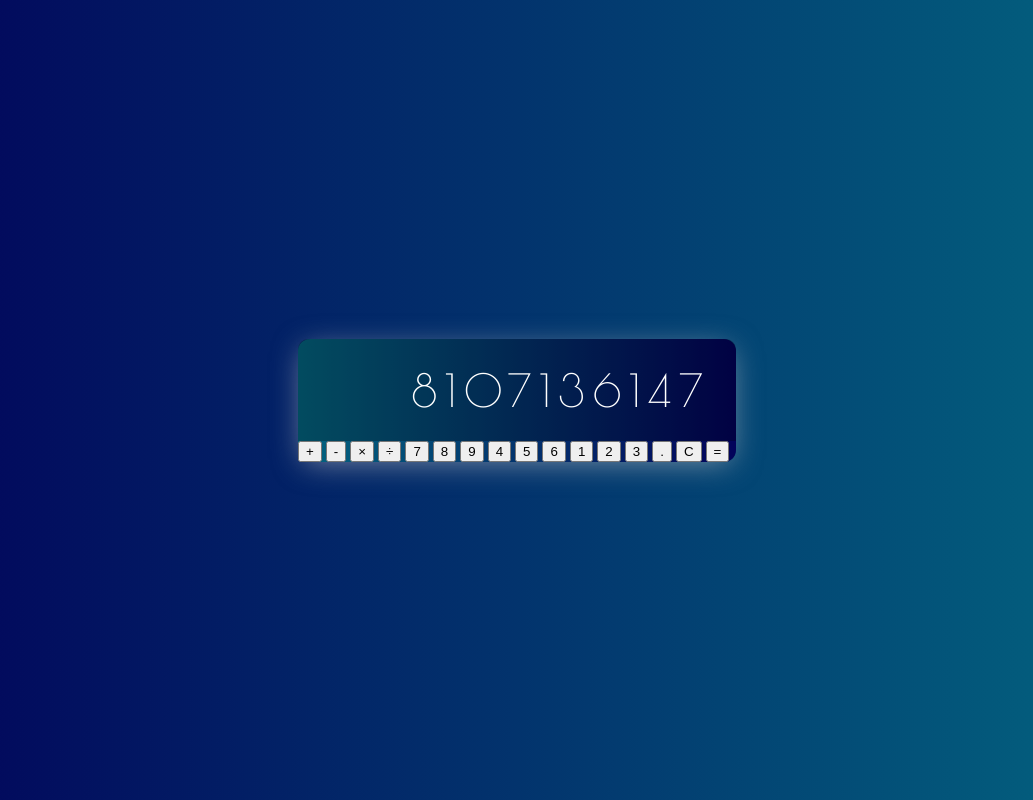
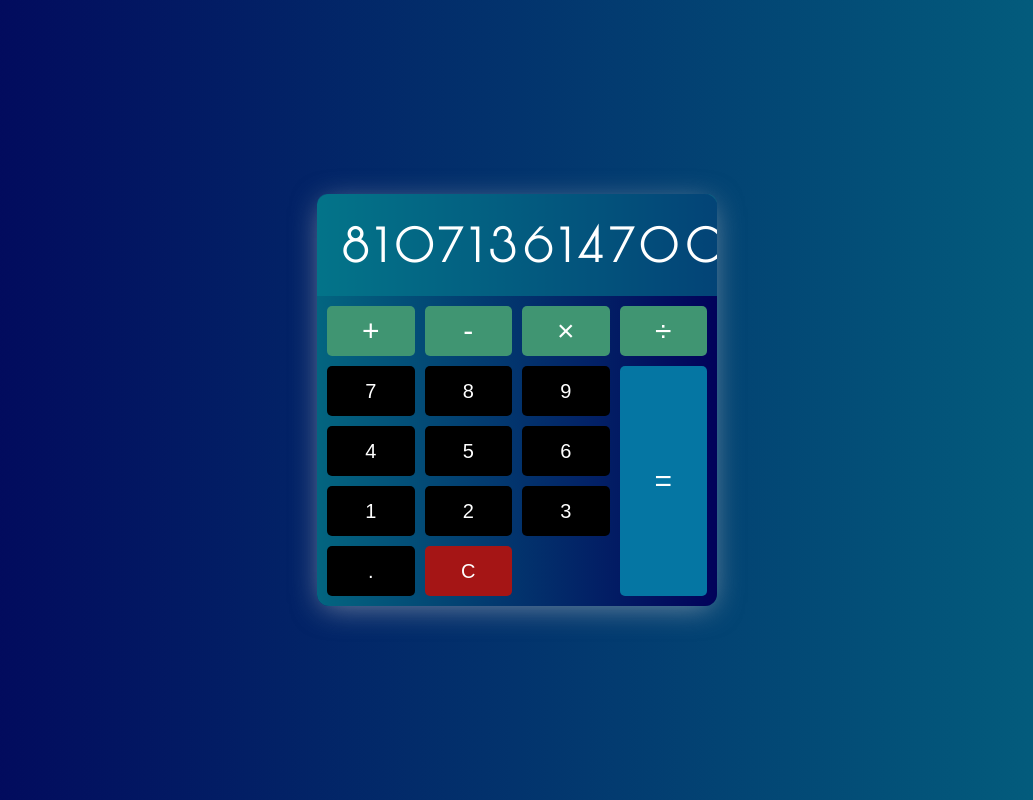
Before and after one commit to ANKITA-web34/Calculator, a plain HTML site: page index.html in a window 1280 px wide. Shown: the whole page, without its empty margins (123-1156 px from the left). Drawn offline with nearby package versions, Linux system fonts and the light colour scheme.

Commit message:
button css

```diff
--- a/index.html
+++ b/index.html
@@ -13,7 +13,7 @@
     <div class="calculator">
         <!--Display-->
         <div class="calculator-display">
-            <h1>8107136147</h1>
+            <h1>81071361470000000000000000000000000000</h1>
         </div>
         <!--Button-->
         <div class="calculator-buttons">
@@ -21,16 +21,16 @@
             <button class="operator" value="-">-</button>
             <button class="operator" value="×">×</button>
             <button class="operator" value="÷">÷</button>
-            <button value="7">7</button>
-            <button value="8">8</button>
-            <button value="9">9</button>
-            <button value="4">4</button>
-            <button value="5">5</button>
-            <button value="6">6</button>
-            <button value="1">1</button>
-            <button value="2">2</button>
-            <button value="3">3</button>
-            <button class="decimal" value=".">.</button>
+            <button class="num" value="7">7</button>
+            <button class="num" value="8">8</button>
+            <button class="num" value="9">9</button>
+            <button class="num" value="4">4</button>
+            <button class="num" value="5">5</button>
+            <button class="num" value="6">6</button>
+            <button class="num" value="1">1</button>
+            <button class="num" value="2">2</button>
+            <button class="num" value="3">3</button>
+            <button class="decimal num" value=".">.</button>
             <button class="clear" id="clear-btn">C</button>
             <button class="equal-sign operator" value="=">=</button>
         </div>
--- a/style.css
+++ b/style.css
@@ -14,15 +14,15 @@ body {
 
 .calculator {
   background: linear-gradient(to left, #02025a, #036580);
-  min-width: 280px; /*video:400px*/
-  width: 438px;
+  width: 400px; /*video:400px*/
+  /* width: 100%; */
   border-radius: 12px;
   box-shadow: 0 5px 30px -5px rgba(200, 200, 200, 0.6);
 }
 
 /*display*/
 .calculator-display {
-  background: rgba(0, 0, 0, 0.253);
+  background: #04829283;
   color: white;
   margin: 0;
   border-radius: 10px 10px 0 0;
@@ -37,23 +37,79 @@ body {
   font-size: 45px;
   font-family: Poiret One,'sans-serif';
   letter-spacing: 8px;
-  font-weight: 300;
+  font-weight: 600;
   overflow-x: auto;
 }
 
 /* Custom Scrollbar */
-::-webkit-scrollbar h1{
+/* ::-webkit-scrollbar {
   width: 5px;
 }
 
-::-webkit-scrollbar-track h1 {
+::-webkit-scrollbar-track  {
   background: #f1f1f1;
 }
 
-::-webkit-scrollbar-thumb h1 {
+::-webkit-scrollbar-thumb  {
   background: #888;
 }
 
-::-webkit-scrollbar-thumb:hover h1{
+::-webkit-scrollbar-thumb:hover {
   background: #555;
+} */
+
+/*Button*/
+.calculator-buttons {
+  display: grid;
+  grid-template-columns: repeat(4, 1fr);
+  grid-gap: 10px;
+  padding: 10px;
 }
+
+button {
+  min-height: 50px;
+  font-size: 20px;
+  font-weight: 400;
+  border-radius: 5px;
+  border: none;
+  cursor: pointer;
+  background: #000000;
+  color: #fff;
+}
+
+button:hover {
+  filter: brightness(140%);
+}
+button:active {
+  transform: translateY(1px);
+}
+
+button:focus {
+  outline: none;
+}
+
+.num:hover {
+  background: #161616;
+}
+
+.operator {
+  background: rgb(64, 149, 114);
+  color: #fff;
+  font-size: 30px;
+}
+
+.clear {
+ background: rgb(165, 21, 21);
+}
+
+.equal-sign {
+  grid-column: -2;
+  grid-row: 2 / span 4;
+  background: rgb(5, 118, 163);
+}
+
+@media screen and (max-width: 600px) {
+ .calculator {
+  width: 95%;
+ }
+}
```
